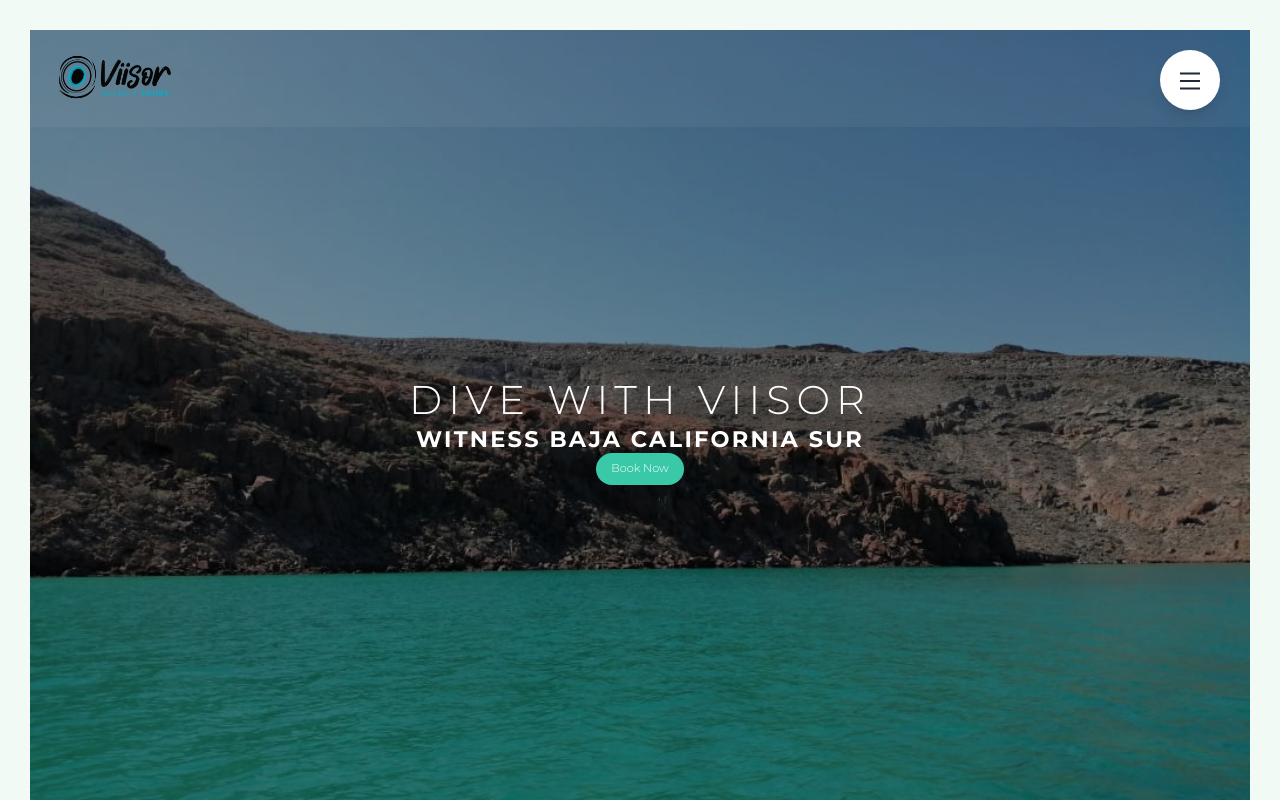
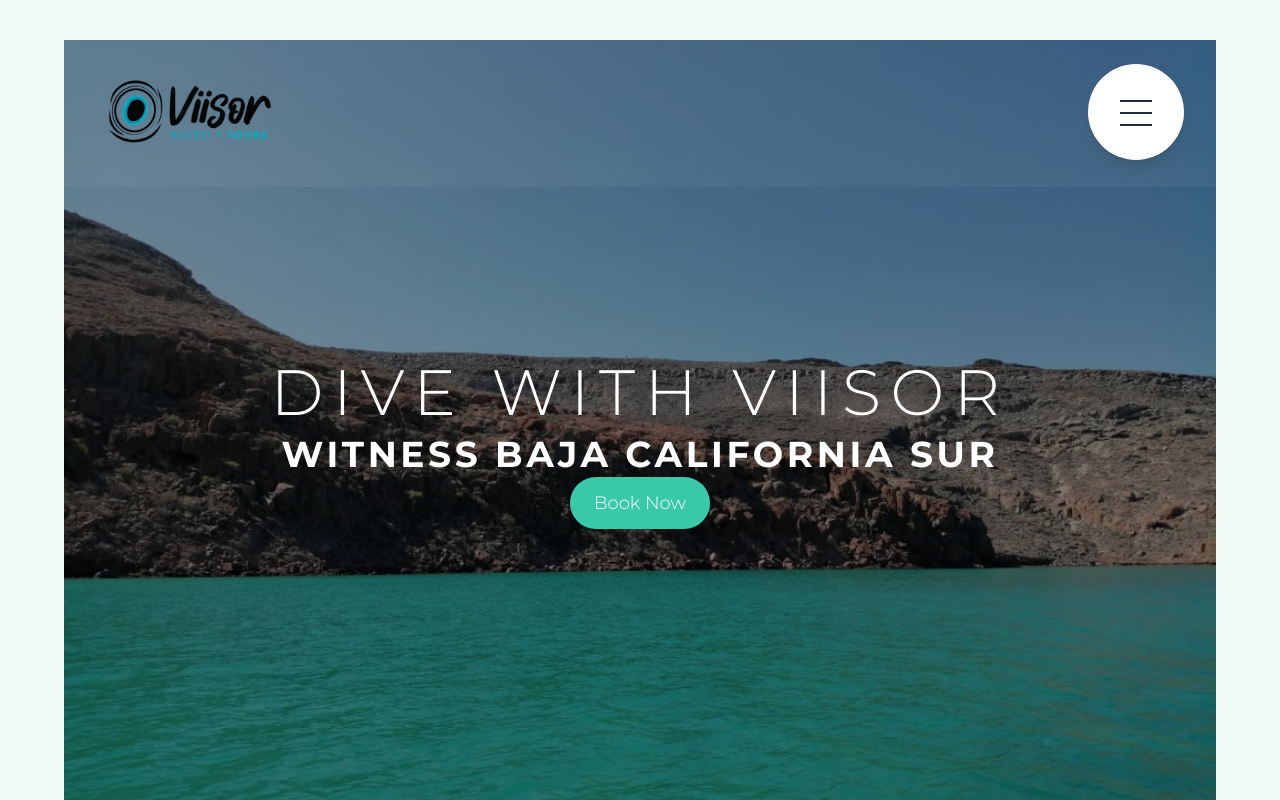
Before and after one commit to 0m4rca/viisor-nextjs, a Next.js app: page / in a window 1280 px wide. Shown: the top 800 px of the page. Built offline with nearby package versions, Linux system fonts and the light colour scheme; no server answers; the database is empty.

Commit message:
estilos para nav

```diff
--- a/app/layout.jsx
+++ b/app/layout.jsx
@@ -17,7 +17,7 @@ export default function RootLayout({ children }) {
   return (
     <html lang="en">
       <body
-        className={`${montserrat.variable} font-sans bg-secondary text-tertiary`}
+        className={`md:px-8 md:py-6 lg:px-16 lg:py-10 ${montserrat.variable} font-sans bg-secondary text-tertiary`}
       >
         {children}
       </body>
--- a/components/HamburgerBtn.jsx
+++ b/components/HamburgerBtn.jsx
@@ -9,7 +9,12 @@ export default function HamburgerBtn() {
       <button
         aria-label="Toggle menu"
         aria-expanded={open}
-        className="fixed top-8 right-6 md:top-20 md:right-24 z-[2000] w-24 h-24 rounded-full bg-white shadow-lg flex items-center justify-center cursor-pointer"
+        className="fixed
+        top-4 right-6 md:top-16 md:right-24
+        z-[2000]
+        w-24 h-24
+        rounded-full bg-white shadow-lg
+        flex items-center justify-center cursor-pointer"
         onClick={() => setOpen((prev) => !prev)}
       >
         <div className="relative w-8 h-6">
--- a/components/Logo.jsx
+++ b/components/Logo.jsx
@@ -8,16 +8,16 @@ export default function Logo() {
       <Image
         src="/viisor-small.png"
         alt="Logo small"
-        width={64} // 16 * 4 = 64px
-        height={64}
+        width={96} // 16 * 4 = 64px
+        height={96}
         className="block top-4 left-6  md:hidden"
       />
       {/* Big logo - hidden on small screens, visible md and up */}
       <Image
         src="/viisor-big.png"
         alt="Logo big"
-        width={150}
-        height={60}
+        width={220}
+        height={80}
         className="hidden md:block px-4 py-4"
       />
     </Link>
--- a/styles/globals.css
+++ b/styles/globals.css
@@ -2,45 +2,6 @@
 @tailwind base;
 @tailwind components;
 @tailwind utilities;
-
-/* Reset básico */
-*,
-*::before,
-*::after {
-  margin: 0;
-  padding: 0;
-  box-sizing: inherit;
-}
-
-html {
-  box-sizing: border-box;
-  /* Escala de fuente para 1rem = 10px */
-  font-size: 62.5%;
-}
-
-@media (max-width: 1200px) {
-  html {
-    font-size: 56.25%; /* 1rem = 9px */
-  }
-}
-
-@media (max-width: 900px) {
-  html {
-    font-size: 50%; /* 1rem = 8px */
-  }
-}
-
-@media (min-width: 900px) {
-  body {
-    padding: 3rem;
-  }
-}
-
-@media (min-width: 1800px) {
-  html {
-    font-size: 75%; /* 1rem = 12px */
-  }
-}
 
 /* Variables CSS */
 :root {
```
